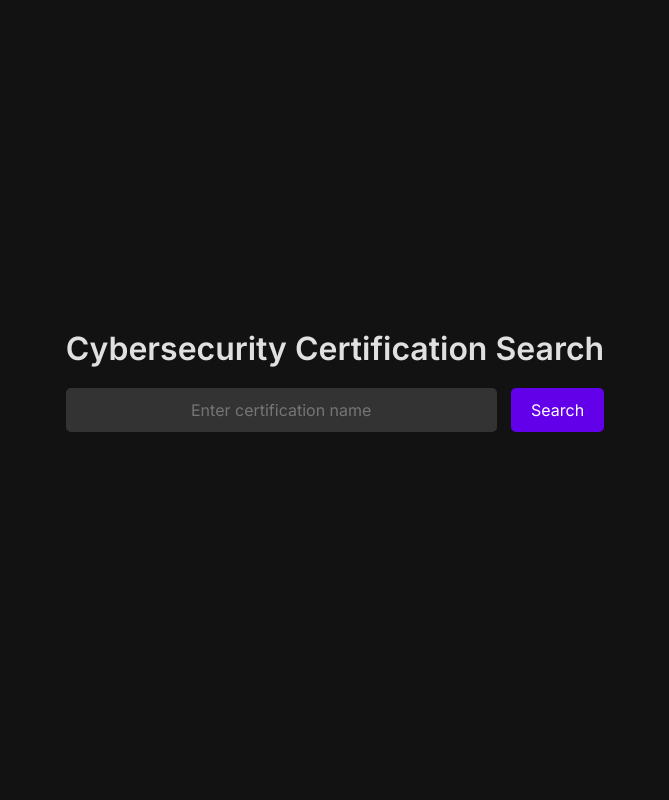
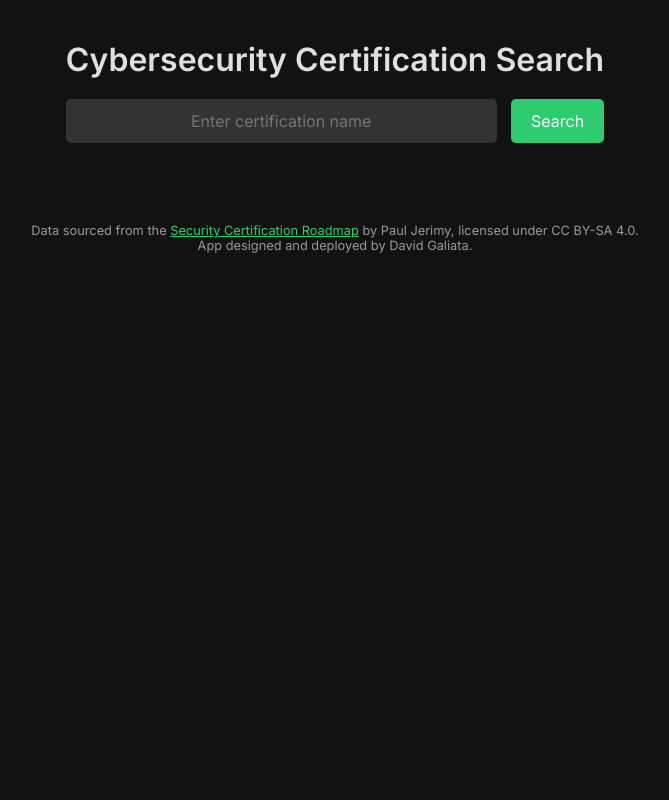
Before and after one commit to neoslashnet/cert_search_app, a Flask app: page / in a window 1280 px wide. Shown: the whole page, without its empty margins (305-974 px from the left). Run offline with Flask 3, Linux system fonts and the light colour scheme.

Commit message:
adding license information

```diff
--- a/templates/index.html
+++ b/templates/index.html
@@ -4,10 +4,9 @@
     <meta charset="UTF-8">
     <meta name="viewport" content="width=device-width, initial-scale=1.0">
     <title>Certification Search</title>
-    <!-- Import Inter font from Google Fonts -->
     <link href="https://fonts.googleapis.com/css2?family=Inter:wght@400;600&display=swap" rel="stylesheet">
     <style>
-        /* Apply general reset and font styling */
+        /* General and font styling */
         * {
             margin: 0;
             padding: 0;
@@ -15,23 +14,22 @@
             font-family: 'Inter', sans-serif;
         }
 
-        /* Full page styling */
         body {
             background-color: #121212;
             color: #FFFFFF;
             display: flex;
-            justify-content: center;
+            flex-direction: column;
             align-items: center;
             min-height: 100vh;
             padding: 20px;
         }
 
-        /* Centered container styling */
         .container {
             text-align: center;
             max-width: 600px;
             padding: 20px;
             border-radius: 8px;
+            margin-bottom: 20px;
         }
 
         h1 {
@@ -41,7 +39,6 @@
             color: #E0E0E0;
         }
 
-        /* Styling for search input and button */
         #searchInput {
             width: 80%;
             padding: 12px;
@@ -60,7 +57,7 @@
             font-size: 1rem;
             border: none;
             border-radius: 5px;
-            background-color: #6200EA;
+            background-color: #2ECC71;
             color: #fff;
             cursor: pointer;
             transition: background-color 0.3s;
@@ -68,32 +65,43 @@
         }
 
         button:hover {
-            background-color: #3700B3;
+            background-color: #27AE60;
         }
 
-        /* Results styling */
-        #results {
-            list-style: none;
-            margin-top: 20px;
-            padding: 0;
+        /* Card layout styling */
+        .card {
+            background-color: #333;
+            color: #E0E0E0;
+            padding: 15px;
+            border-radius: 8px;
+            margin-bottom: 15px;
+            box-shadow: 0 4px 8px rgba(0, 0, 0, 0.2);
+            transition: transform 0.3s;
         }
 
-        #results li {
-            padding: 10px;
-            background-color: #333;
-            margin: 10px 0;
-            border-radius: 5px;
-            color: #E0E0E0;
-            transition: background-color 0.3s;
+        .card:hover {
+            transform: scale(1.02);
+            background-color: #444;
         }
 
-        #results li a {
-            color: #BB86FC;
-            text-decoration: none;
+        .card-title {
+            font-weight: 600;
+            font-size: 1.2rem;
+            color: #2ECC71;
+            margin-bottom: 10px;
         }
 
-        #results li:hover {
-            background-color: #444;
+        .card-description {
+            font-size: 0.9rem;
+            line-height: 1.4;
+            margin-bottom: 10px;
+        }
+
+        .footer {
+            font-size: 0.8rem;
+            color: #999;
+            margin-top: 20px;
+            text-align: center;
         }
     </style>
 </head>
@@ -102,7 +110,13 @@
         <h1>Cybersecurity Certification Search</h1>
         <input type="text" id="searchInput" placeholder="Enter certification name" />
         <button onclick="performSearch()">Search</button>
-        <ul id="results"></ul>
+        <div id="results"></div>
+    </div>
+
+    <!-- Footer credit with licensing information -->
+    <div class="footer">
+        <p>Data sourced from the <a href="https://pauljerimy.com/security-certification-roadmap/" target="_blank" style="color: #2ECC71;">Security Certification Roadmap</a> by Paul Jerimy, licensed under CC BY-SA 4.0.</p>
+        <p>App designed and deployed by David Galiata.</p>
     </div>
 
     <script>
@@ -115,14 +129,25 @@
                     resultsList.innerHTML = '';
 
                     if (data.message) {
-                        const li = document.createElement('li');
-                        li.textContent = data.message;
-                        resultsList.appendChild(li);
+                        const message = document.createElement('p');
+                        message.textContent = data.message;
+                        resultsList.appendChild(message);
                     } else {
                         data.forEach(cert => {
-                            const li = document.createElement('li');
-                            li.innerHTML = `<a href="${cert.link}" target="_blank">${cert.name}</a> - ${cert.details}`;
-                            resultsList.appendChild(li);
+                            const card = document.createElement('div');
+                            card.classList.add('card');
+
+                            const title = document.createElement('div');
+                            title.classList.add('card-title');
+                            title.innerHTML = `<a href="${cert.link}" target="_blank" style="color: #2ECC71;">${cert.name}</a>`;
+
+                            const description = document.createElement('p');
+                            description.classList.add('card-description');
+                            description.textContent = cert.details;
+
+                            card.appendChild(title);
+                            card.appendChild(description);
+                            resultsList.appendChild(card);
                         });
                     }
                 });
```
